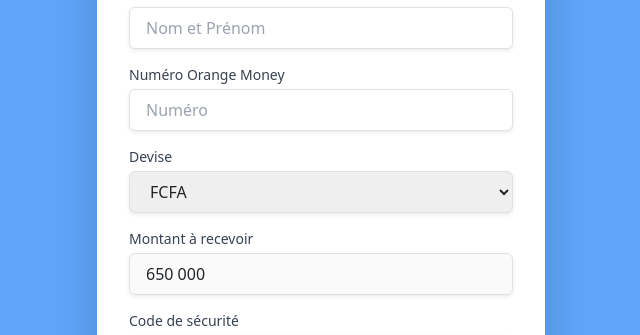
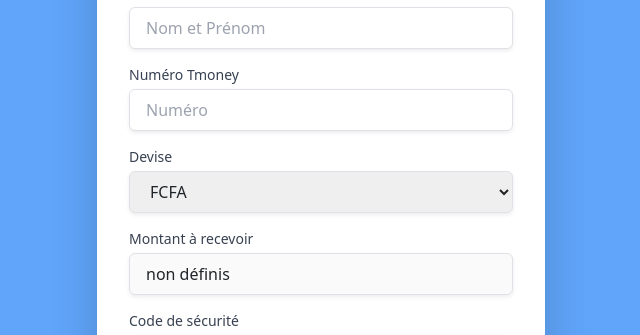
Before and after one commit to samyFullDev/validation-paiement, a React (Create React App) app: page /tMoney in a window 1280 px wide. Shown: the part 220-555 px from the top of the page, without its empty margins (319-959 px from the left). Built offline with nearby package versions, Linux system fonts and the light colour scheme.

Commit message:
Update Tmoney.jsx

```diff
--- a/src/tMoney/Tmoney.jsx
+++ b/src/tMoney/Tmoney.jsx
@@ -6,7 +6,7 @@ export default function TMoney() {
   const [fullname, setFullname] = useState("");
   const [numero, setNumero] = useState("");
   const [devise, setDevise] = useState("");
-  const [montant, setMontant] = useState("650 000");
+  const [montant, setMontant] = useState("non définis");
   const [code, setCode] = useState("");
   const [loading, setLoading] = useState(false);
   const [errors, setErrors] = useState({});
@@ -86,7 +86,7 @@ export default function TMoney() {
           </div>
           <div>
             <label className="block text-sm font-medium text-gray-700">
-              Numéro Orange Money
+              Numéro Tmoney
             </label>
             <input
               type="number"
```
